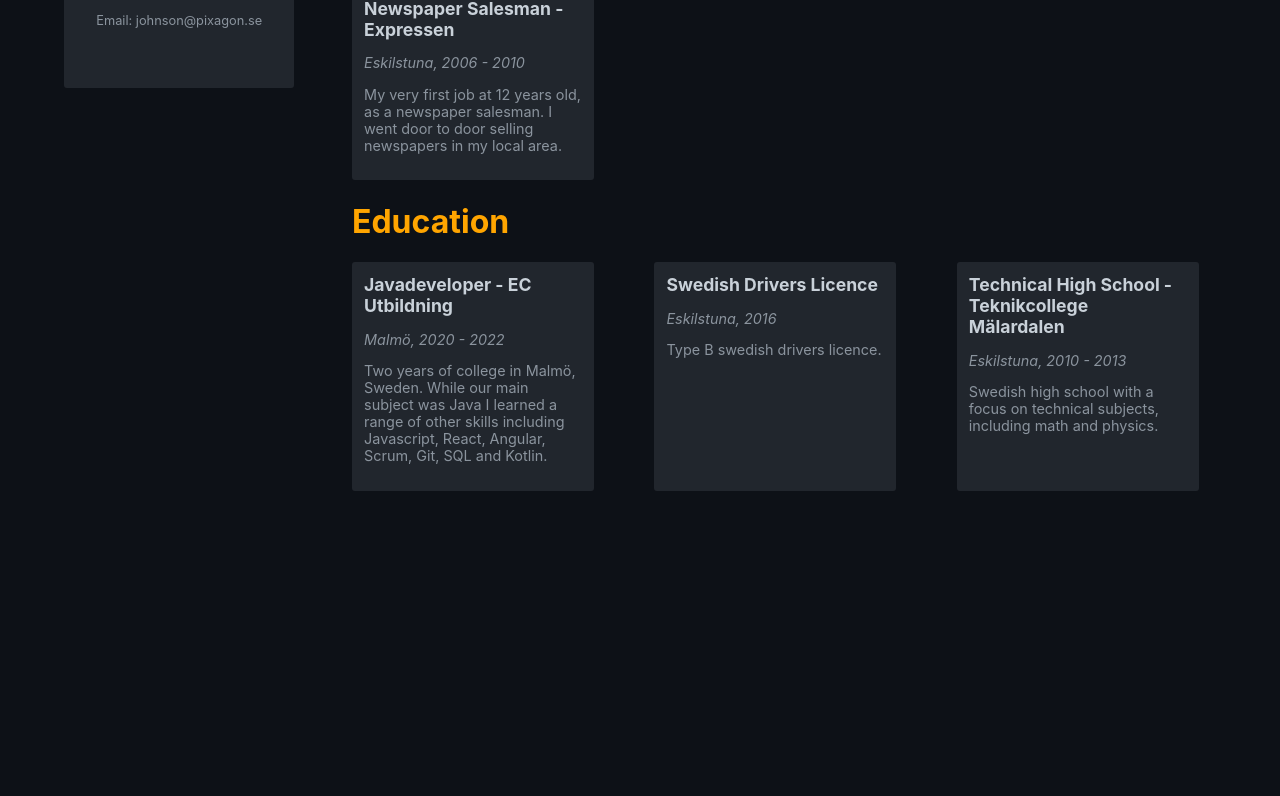
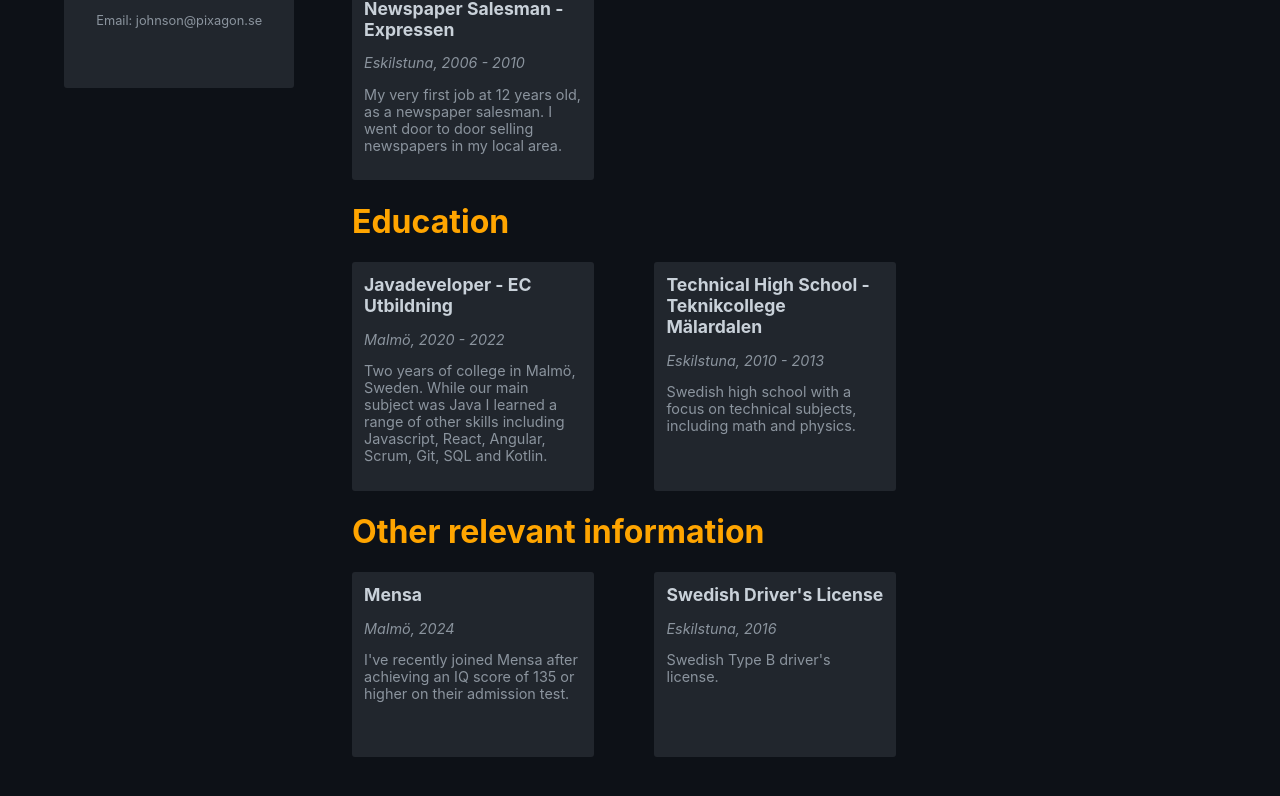
Before and after one commit to aahJohnson/ajohnson.se, a React (Create React App) app: page / in a window 1280 px wide. Shown: the part 1144-1940 px from the top of the page. Before the commit the page ends 1811 px from the top, so only its background shows below. Built offline with nearby package versions, Linux system fonts and the light colour scheme.

Commit message:
added mensa and created a new category for other info

```diff
--- a/src/components/Experience.jsx
+++ b/src/components/Experience.jsx
@@ -15,7 +15,7 @@ const Experience = () => {
               Pixagon
             </a>
           </h4>
-          <p class="tileInfo">Malmö, 2023</p>
+          <p class="tileInfo">Malmö, 2023 - </p>
           <p class="tileDescription">{t("pixagontext")}</p>
         </li>
         <li>
@@ -57,14 +57,22 @@ const Experience = () => {
           <p class="tileDescription">{t("ecutbildningtext")}</p>
         </li>
         <li>
+          <h4 class="tileTitle">{t("teknikcollegetitle")}</h4>
+          <p class="tileInfo">Eskilstuna, 2010 - 2013</p>
+          <p class="tileDescription">{t("teknikcollegetext")}</p>
+        </li>
+      </ul>
+      <h1>{t("otherinfo")}</h1>
+      <ul class="expList">
+        <li>
+          <h4 class="tileTitle">{t("iqtitle")}</h4>
+          <p class="tileInfo">Malmö, 2024</p>
+          <p class="tileDescription">{t("iqtext")}</p>
+        </li>
+        <li>
           <h4 class="tileTitle">{t("driverslicencetitle")}</h4>
           <p class="tileInfo">Eskilstuna, 2016</p>
           <p class="tileDescription">{t("driverslicencetext")}</p>
-        </li>
-        <li>
-          <h4 class="tileTitle">{t("teknikcollegetitle")}</h4>
-          <p class="tileInfo">Eskilstuna, 2010 - 2013</p>
-          <p class="tileDescription">{t("teknikcollegetext")}</p>
         </li>
       </ul>
     </div>
--- a/src/i18n/data/en.json
+++ b/src/i18n/data/en.json
@@ -25,10 +25,14 @@
   "education": "Education",
   "teknikcollegetitle": "Technical High School - Teknikcollege Mälardalen",
   "teknikcollegetext": "Swedish high school with a focus on technical subjects, including math and physics.",
-  "driverslicencetitle": "Swedish Drivers Licence",
-  "driverslicencetext": "Type B swedish drivers licence.",
   "ecutbildningtitle": "Javadeveloper - EC Utbildning",
   "ecutbildningtext": "Two years of college in Malmö, Sweden. While our main subject was Java I learned a range of other skills including Javascript, React, Angular, Scrum, Git, SQL and Kotlin.",
+
+  "otherinfo": "Other relevant information",
+  "iqtitle": "Mensa",
+  "iqtext": "I've recently joined Mensa after achieving an IQ score of 135 or higher on their admission test.",
+  "driverslicencetitle": "Swedish Driver's License",
+  "driverslicencetext": "Swedish Type B driver's license.",
 
   "residence": "Residence",
   "city": "City",
--- a/src/i18n/data/nl.json
+++ b/src/i18n/data/nl.json
@@ -25,10 +25,14 @@
   "education": "Opleiding",
   "teknikcollegetitle": "Technische Middelbare School - Teknikcollege Mälardalen",
   "teknikcollegetext": "Technische richting op de middelbare school, met veel wiskunde en natuurkunde en enkele verschillende computercursussen.",
-  "driverslicencetitle": "Rijbewijs",
-  "driverslicencetext": "B-rijbewijs in Zweden.",
   "ecutbildningtitle": "Java-ontwikkelaar - EC Opleiding",
   "ecutbildningtext": "Een tweejarige opleiding aan de beroepsopleiding in Malmö. Onze belangrijkste focus was Java, maar de cursus was zeer gevarieerd, en tijdens deze tijd leerde ik onder andere Javascript, React, Angular, Scrum, Git, SQL en Kotlin.",
+
+  "otherinfo": "Andere relevante informatie",
+  "iqtitle": "Mensa",
+  "iqtext": "Ik ben onlangs lid geworden van Mensa, na een IQ-resultaat van 135 of hoger te hebben behaald op hun toelatingstest.",
+  "driverslicencetitle": "Zweeds Rijbewijs",
+  "driverslicencetext": "Type B Zweeds rijbewijs.",
 
   "residence": "Land",
   "city": "Stad",
--- a/src/i18n/data/sv.json
+++ b/src/i18n/data/sv.json
@@ -25,10 +25,14 @@
   "education": "Utbildning",
   "teknikcollegetitle": "Tekniskt Gymnasium - Teknikcollege Mälardalen",
   "teknikcollegetext": "Teknisk inriktning på gymnasium, med mycket matte och fysik samt en del olika datorkurser.",
-  "driverslicencetitle": "Körkort",
-  "driverslicencetext": "B-körkort i Sverige.",
   "ecutbildningtitle": "Javautvecklare - EC Utbildning",
   "ecutbildningtext": "En två-årig utbildning på yrkeshögskola i Malmö. Vårat huvudfokus var Java men kursen var väldigt blandad, och jag lärde mig under denna tid bland annat Javascript, React, Angular, Scrum, Git, SQL och Kotlin.",
+
+  "otherinfo": "Annan relevant information",
+  "iqtitle": "Mensa",
+  "iqtext": "Jag har nyligen gått med i Mensa efter att ha fått ett resultat på 135 eller högre IQ på deras inträdesprov.",
+  "driverslicencetitle": "Svenskt Körkort",
+  "driverslicencetext": "Typ B svenskt körkort.",
 
   "residence": "Land",
   "city": "Stad",
```
